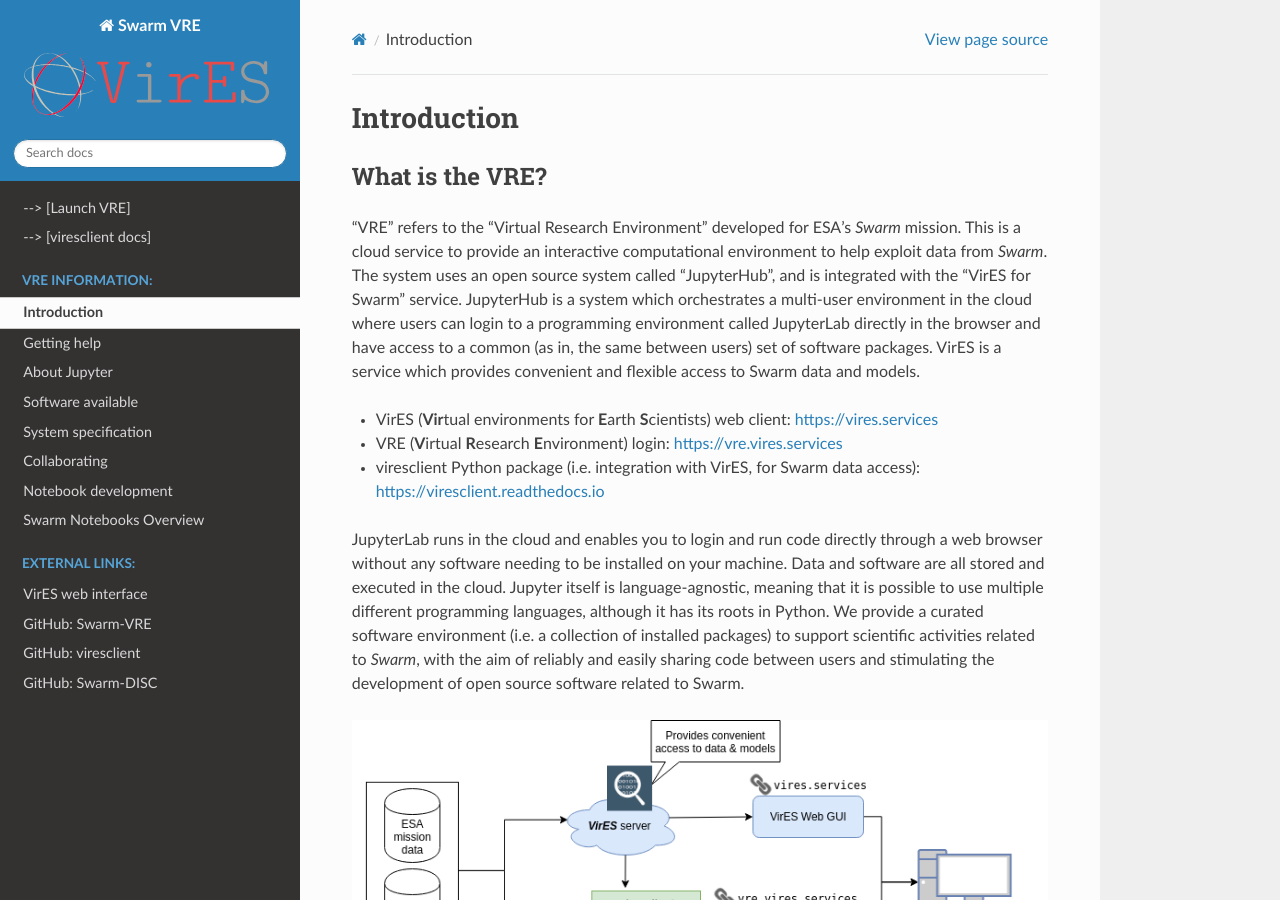
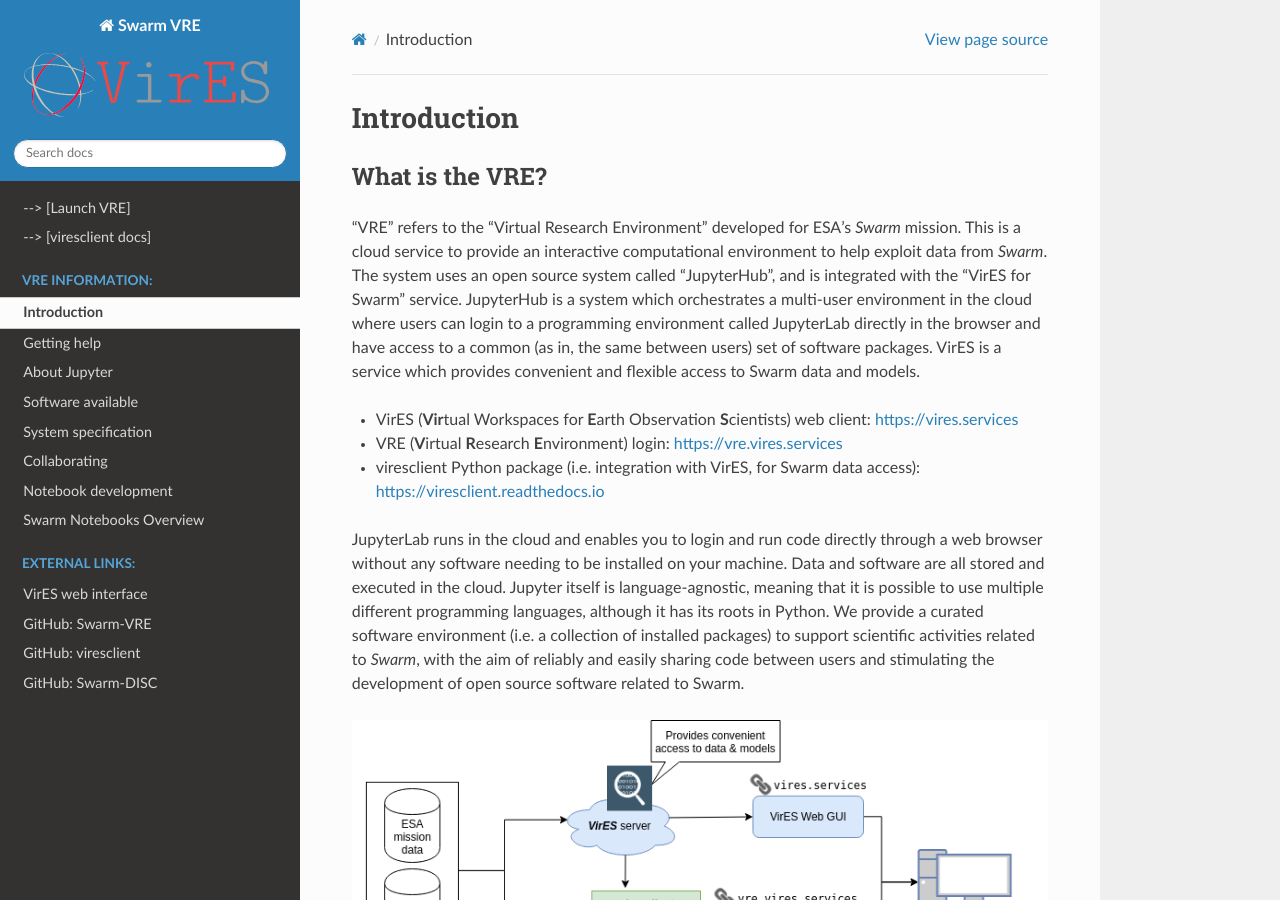
Before and after one commit to ESA-VirES/Swarm-VRE, a Sphinx documentation site: the page built from docs/intro.rst, in a window 1280 px wide and 900 px high. Built offline with Sphinx 7.4.7 and the Read the Docs theme 2.0.0, drawn with Linux system fonts in a browser that asks for light colours; pages that are not in the unit, such as notebooks, are missing from menus; the version number could not be read and is left out.

Commit message:
Fix VirES defn

```diff
--- a/docs/intro.rst
+++ b/docs/intro.rst
@@ -6,7 +6,7 @@
 
 "VRE" refers to the "Virtual Research Environment" developed for ESA's *Swarm* mission. This is a cloud service to provide an interactive computational environment to help exploit data from *Swarm*. The system uses an open source system called "JupyterHub", and is integrated with the "VirES for Swarm" service. JupyterHub is a system which orchestrates a multi-user environment in the cloud where users can login to a programming environment called JupyterLab directly in the browser and have access to a common (as in, the same between users) set of software packages. VirES is a service which provides convenient and flexible access to Swarm data and models.
 
-- VirES (**Vir**\ tual environments for **E**\ arth **S**\ cientists) web client: https://vires.services
+- VirES (**Vir**\ tual Workspaces for **E**\ arth Observation **S**\ cientists) web client: https://vires.services
 - VRE (**V**\ irtual **R**\ esearch **E**\ nvironment) login: https://vre.vires.services
 - viresclient Python package (i.e. integration with VirES, for Swarm data access): https://viresclient.readthedocs.io
 
```
